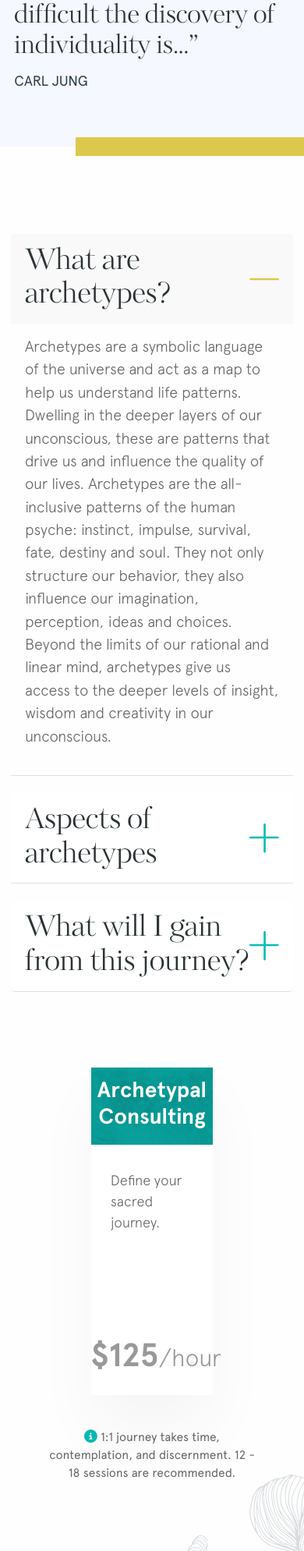
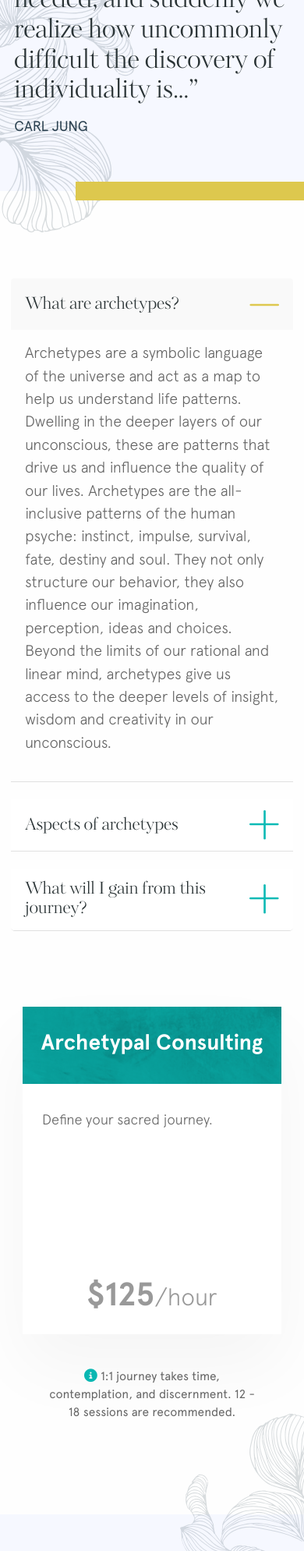
Before and after one commit to Balabek/LaLobaSoulSupport, a plain HTML site: page archetypal.html in a window 390 px wide. Shown: the part 4785-6774 px from the top of the page at 78% size. Drawn offline with nearby package versions, Linux system fonts and the light colour scheme.

Commit message:
Homepage (responsive) About (responsive) Archetypal (responsive)

```diff
--- a/archetypal.html
+++ b/archetypal.html
@@ -267,7 +267,7 @@
       </div> <!-- Outermost Row END -->
 
       <div class="row ctabox_outermost d-flex justify-content-center" data-aos="fade-up">
-        <div class="service_ctabox_holder col-6 mx-auto">
+        <div class="service_ctabox_holder col-lg-6 col-md-9 col-sm-12 mx-auto">
           <div class="service_box">
             <div class="cta_uppermost turq_1">
               <h4 class="cta_servicebox_ttl">Archetypal Consulting</h4>
--- a/css/laloba.css
+++ b/css/laloba.css
@@ -2285,7 +2285,7 @@ small.additional_info > i {
     position: absolute;
     z-index: 1;
     opacity: 0.9;
-    width: 20vw;
+    width: 20rem;
     height: 720px;
     top: -40px;
     left: 0;
--- a/css/mq.css
+++ b/css/mq.css
@@ -241,3 +241,31 @@
 @media screen and (max-width: 475px){
     .abstract_flower_deco.two {width: 13rem;}
 }
+
+
+
+
+/* =-=-=-=-=-=-=-=-=-=-=-=-=-=-=-=-=-=-=-=-= */
+/* ------ ARCHETYPAL (INNER PAGE) ------ */
+/* =-=-=-=-=-=-=-=-=-=-=-=-=-=-=-=-=-=-=-=-= */
+
+/* ====== */
+/* The Way Down Is The Way Up (section) */
+/* ====== */
+@media screen and (max-width: 575px){
+    .the_way_up_is_the_way_down_area {padding-left: 16px; padding-right: 16px; padding-bottom: 22px;}
+}
+
+
+
+/* ====== */
+/* Service FAQ (section) */
+/* ====== */
+@media screen and (max-width: 575px){
+    .accordion-button {font-size: 2rem !important;}
+}
+
+@media screen and (max-width: 420px){
+    .accordion-button {font-size: 1.5rem !important;}
+    p.faq_bodytext {font-size: 1.2rem;}
+}
```
